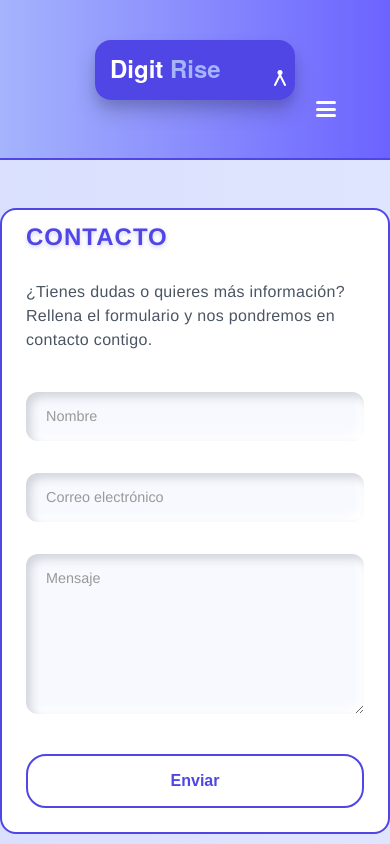
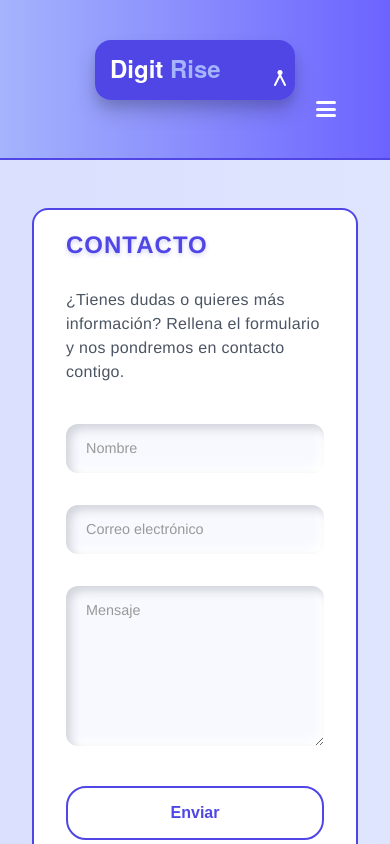
Before and after one commit to gallardo4/DigitRise, a Vue app in the folder digitrise/: page /contacto in a window 390 px wide. Shown: the top 844 px of the page. Built offline with nearby package versions, Linux system fonts and the light colour scheme.

Commit message:
margin and padding adjustments for cell phone

```diff
--- a/digitrise/src/style.css
+++ b/digitrise/src/style.css
@@ -552,6 +552,11 @@ textarea:not(:placeholder-shown) + label {
 }
 
 @media (max-width: 768px) {
+  .containerContacto {
+    margin-left: 2rem;
+    margin-right: 2rem;
+    padding: 2rem;
+  }
 
   .tituloContacto {
     font-size: clamp(1.5rem, 5vw, 2.25rem);
```
